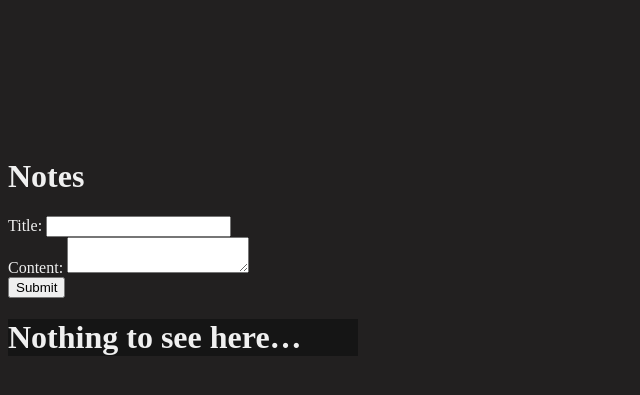
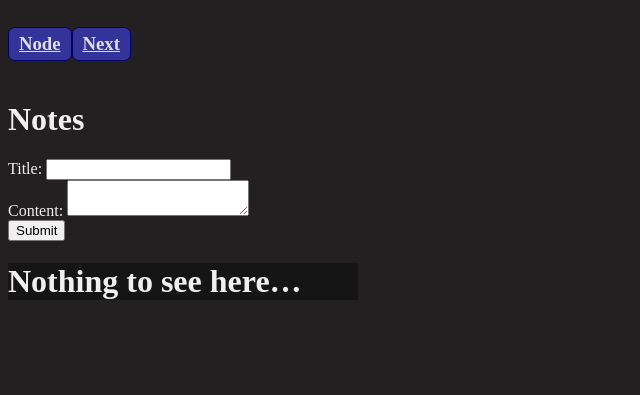
Before and after one commit to yiitbrak/wawawa, a Django app: page / in a window 1280 px wide. Shown: the top 395 px of the page, without its empty margins (0-640 px from the left). Run offline with Django 4.2, Linux system fonts and the light colour scheme; data that the repository does not hold is empty.

Commit message:
Remove marquee

```diff
--- a/main/notes/static/css/style.css
+++ b/main/notes/static/css/style.css
@@ -57,3 +57,11 @@
 a, a:hover, a:active, a:visited {
     color: #DFDFDF;
 }
+
+.side_by_side{
+    display: inline flow-root list-item;
+}
+
+.side_by_side>.fake_button{
+    float: left;
+}
--- a/main/notes/templates/notes/index.html
+++ b/main/notes/templates/notes/index.html
@@ -14,18 +14,16 @@
 <script src="{% static 'js/expando.js' %}"></script>
 
 <body>
-    <div>
-        <marquee width="500" behavior="alternate">
-            <h3 class="fake_button"><a href="http://node.aaaabbbbcccc.click">Node</a></h3>
-            <h3 class="fake_button"><a href="http://next.aaaabbbbcccc.click">Next</a></h3>
-        </marquee>
+    <div class="side_by_side">
+        <h3 class="fake_button"><a href="http://node.aaaabbbbcccc.click">Node</a></h3>
+        <h3 class="fake_button"><a href="http://next.aaaabbbbcccc.click">Next</a></h3>
     </div>
     <div>
         <h1>Notes</h1>
         <form onsubmit="submit_handler(event)">
             <div>
                 <label for="title">Title:</label>
-                <input type="text" id="title" name="title" maxlength="50"/>
+                <input type="text" id="title" name="title" maxlength="50" />
             </div>
             <div>
                 <label for="content">Content:</label>
```
